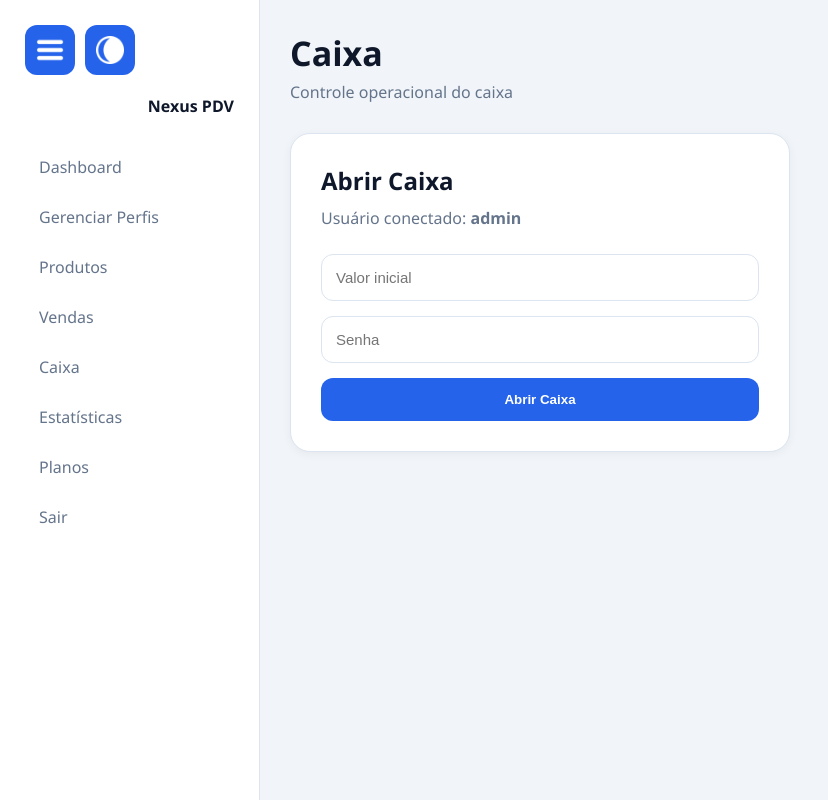
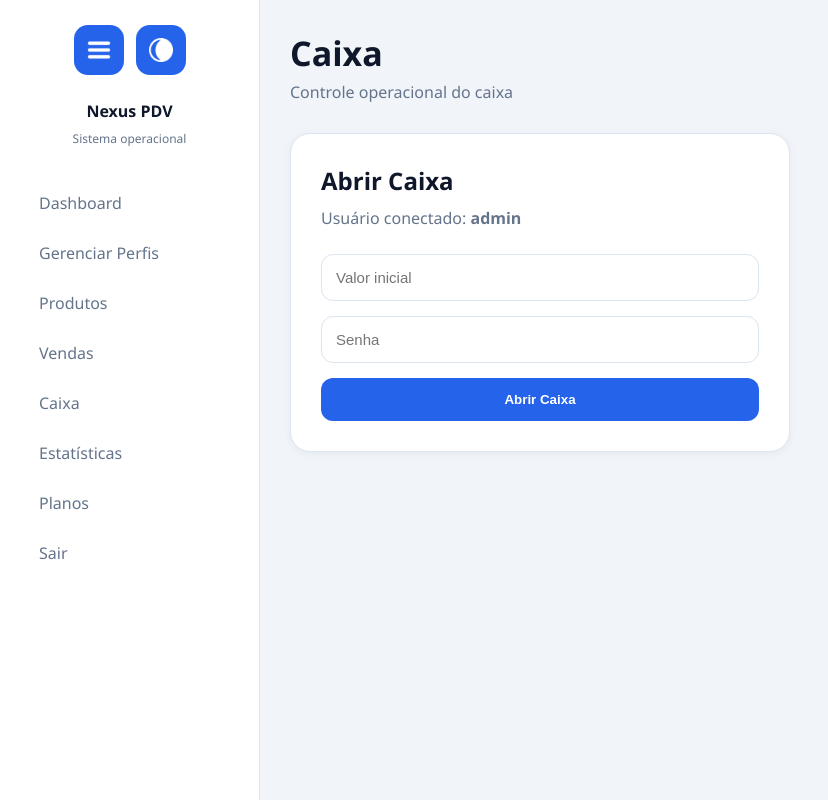
Before and after one commit to Tenorio7z/sistema-vendas, a Flask app: page /caixa in a window 1280 px wide. Shown: the whole page, without its empty margins (0-828 px from the left). Run offline with Flask 3, Linux system fonts and the light colour scheme; a user stored in the database is signed in; data that the repository does not hold is empty; some libraries are stand-ins or nearby versions.

Commit message:
ta ligado ne pai

```diff
--- a/static/css/base.css
+++ b/static/css/base.css
@@ -97,20 +97,9 @@ SIDEBAR
     color: var(--text);
 }
 
-.sidebar-top {
-    display: flex;
-    flex-direction: column;
-    align-items: flex-start;
-    gap: 20px;
-    width: 100%;
-}
 
-.sidebar-actions {
-    display: flex;
-    flex-direction: column;
-    align-items: center;
-    gap: 10px;
-}
+
+
 
 .sidebar nav {
     margin-top: 25px;
@@ -135,61 +124,74 @@ SIDEBAR
     color: var(--text);
 }
 
-/* ==========================================
-BOTÃO MENU
-========================================== */
+.sidebar-top {
+    width: 100%;
+    margin-bottom: 30px;
+}
 
-.menu-toggle {
+.sidebar-header {
+    display: flex;
+    flex-direction: column;
+    align-items: center;
+    gap: 25px;
+}
+
+.sidebar-actions {
+    display: flex;
+    flex-direction: column;
+    gap: 12px;
+}
+
+.sidebar-logo {
+    text-align: center;
+}
+
+.sidebar-logo h2 {
+    font-size: 20px;
+    font-weight: 700;
+    color: var(--text);
+    margin-bottom: 4px;
+}
+
+.sidebar-logo span {
+    font-size: 12px;
+    color: var(--text-secondary);
+}
+
+.menu-toggle,
+.theme-toggle {
     width: 50px;
     height: 50px;
-
     border: none;
-
-    border-radius: 12px;
-
+    border-radius: 14px;
     background: var(--primary);
-
-    color: white;
-
     cursor: pointer;
-
-    font-size: 20px;
-
-    margin-bottom: 0;
-
+    display: flex;
+    align-items: center;
+    justify-content: center;
     transition: .3s;
 }
 
-.menu-toggle img {
-    width: 28px;
-    height: 28px;
+.menu-toggle img,
+.theme-toggle img {
+    width: 24px;
+    height: 24px;
     object-fit: contain;
-    display: block;
-    transition: transform 0.3s ease, opacity 0.3s ease;
+    transition: .3s;
 }
 
-.menu-toggle:hover img {
-    transform: scale(1.15);
-    opacity: 0.8;
+.menu-toggle:hover,
+.theme-toggle:hover {
+    background: var(--primary-hover);
+    transform: translateY(-2px);
 }
 
-.menu-toggle:active img {
-    transform: scale(0.95);
+.menu-toggle:hover img,
+.theme-toggle:hover img {
+    transform: scale(1.1);
 }
 
-.menu-toggle:hover {
-    background: var(--primary-hover);
-}
 
-.menu-toggle i {
-    font-size: 22px;
-    color: white;
-    transition: transform 0.2s ease;
-}
-
-.menu-toggle:hover i {
-    transform: scale(1.15);
-}
 
 /* ==========================================
 SIDEBAR FECHADA
@@ -559,22 +561,26 @@ RESPONSIVO
     }
 
 
-    .sidebar-top {
-        display: flex;
+    .sidebar-header {
         flex-direction: row;
+        justify-content: space-between;
         align-items: center;
-        justify-content: space-between;
-        width: 100%;
-    }
-
-    .sidebar h2 {
-        font-size: 18px;
-        display: block;
     }
 
     .sidebar-actions {
         flex-direction: row;
-        align-items: center;
+    }
+
+    .sidebar-logo {
+        text-align: right;
+    }
+
+    .sidebar-logo h2 {
+        font-size: 18px;
+    }
+
+    .sidebar-logo span {
+        display: none;
     }
 
     .sidebar nav {
--- a/templates/layout.html
+++ b/templates/layout.html
@@ -31,21 +31,28 @@
 
         <div class="sidebar-top">
 
+            <div class="sidebar-top">
+
+                <div class="sidebar-header">
+
                     <div class="sidebar-actions">
 
                         <button id="toggleMenu" class="menu-toggle">
                             <img id="menuIcon" src="/static/img/menu-aberto.png" alt="Menu">
                         </button>
 
-                <button onclick="alternarTema()" class="menu-toggle">
+                        <button onclick="alternarTema()" class="theme-toggle">
                             <img src="/static/img/DarkMode.png" alt="Tema">
                         </button>
 
                     </div>
 
-            <h2>
-                Nexus PDV
-            </h2>
+                    <div class="sidebar-logo">
+                        <h2>Nexus PDV</h2>
+                        <span>Sistema operacional</span>
+                    </div>
+
+                </div>
 
             </div>
 
```
Lines whose indentation alone changed are shown as unchanged.
